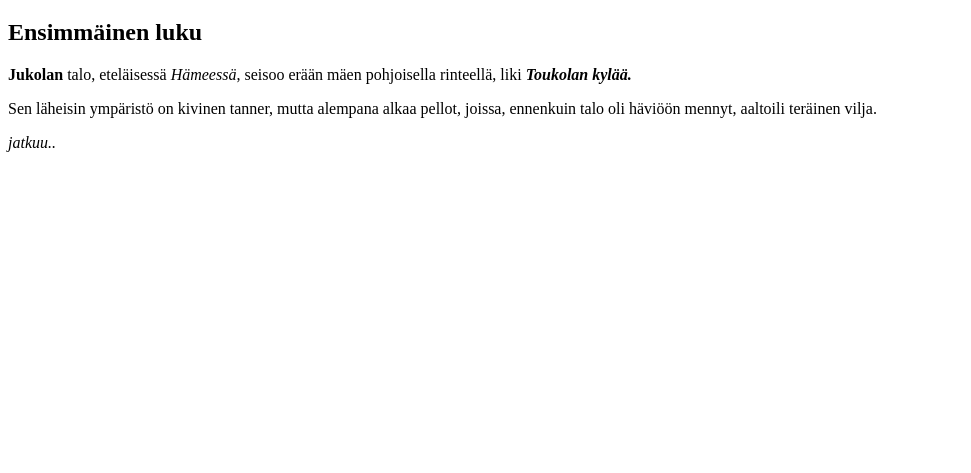
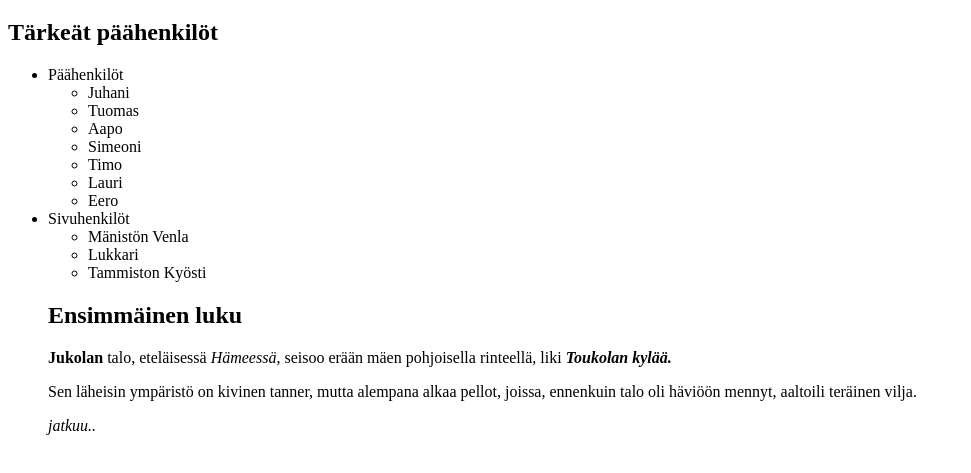
Before and after one commit to tapsamies/Lapio-website, a plain HTML site: page index.html in a window 1280 px wide. Shown: the part 61-534 px from the top of the page, without its empty margins (0-971 px from the left). Drawn offline with Linux system fonts and the light colour scheme.

Commit message:
Osa 3. Neljäs tehtävä

```diff
--- a/index.html
+++ b/index.html
@@ -10,6 +10,25 @@
   <!--Tee tehtävät tänne-->
 <h1>Seitsemän veljestä</h1>
 
+<h2>Tärkeät päähenkilöt</h2>
+
+<ul>
+	<li>Päähenkilöt</li>
+<ul>
+	<li>Juhani</li>
+	<li>Tuomas</li>
+	<li>Aapo</li>
+	<li>Simeoni</li>
+	<li>Timo</li>
+	<li>Lauri</li>
+	<li>Eero</li>
+</ul>
+	<li>Sivuhenkilöt</li>
+<ul>
+	<li>Mänistön Venla</li>
+	<li>Lukkari</li>
+	<li>Tammiston Kyösti</li>
+</ul>
 <h2>Ensimmäinen luku</h2>
 
 <p><b>Jukolan</b> talo, eteläisessä <i>Hämeessä</i>, seisoo erään mäen pohjoisella rinteellä, liki <i><b>Toukolan kylää.</b></i></p>
```
